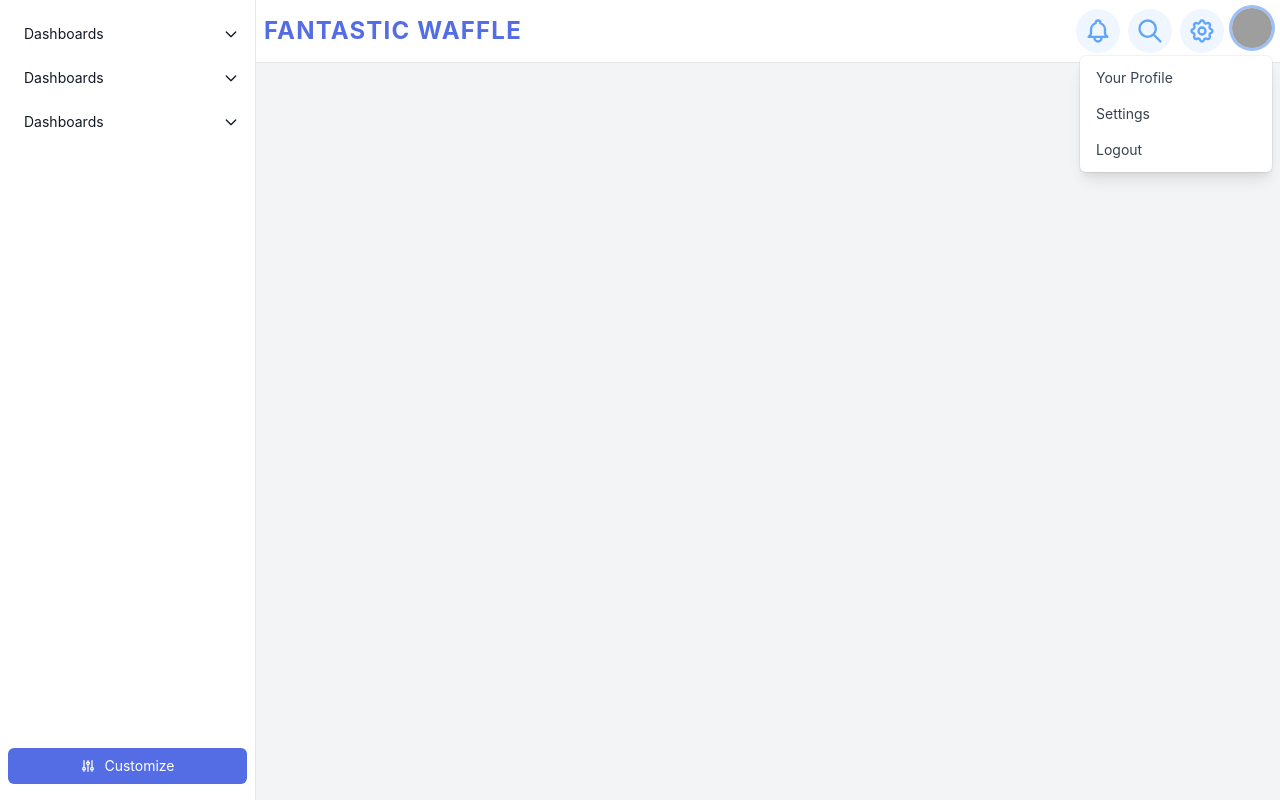
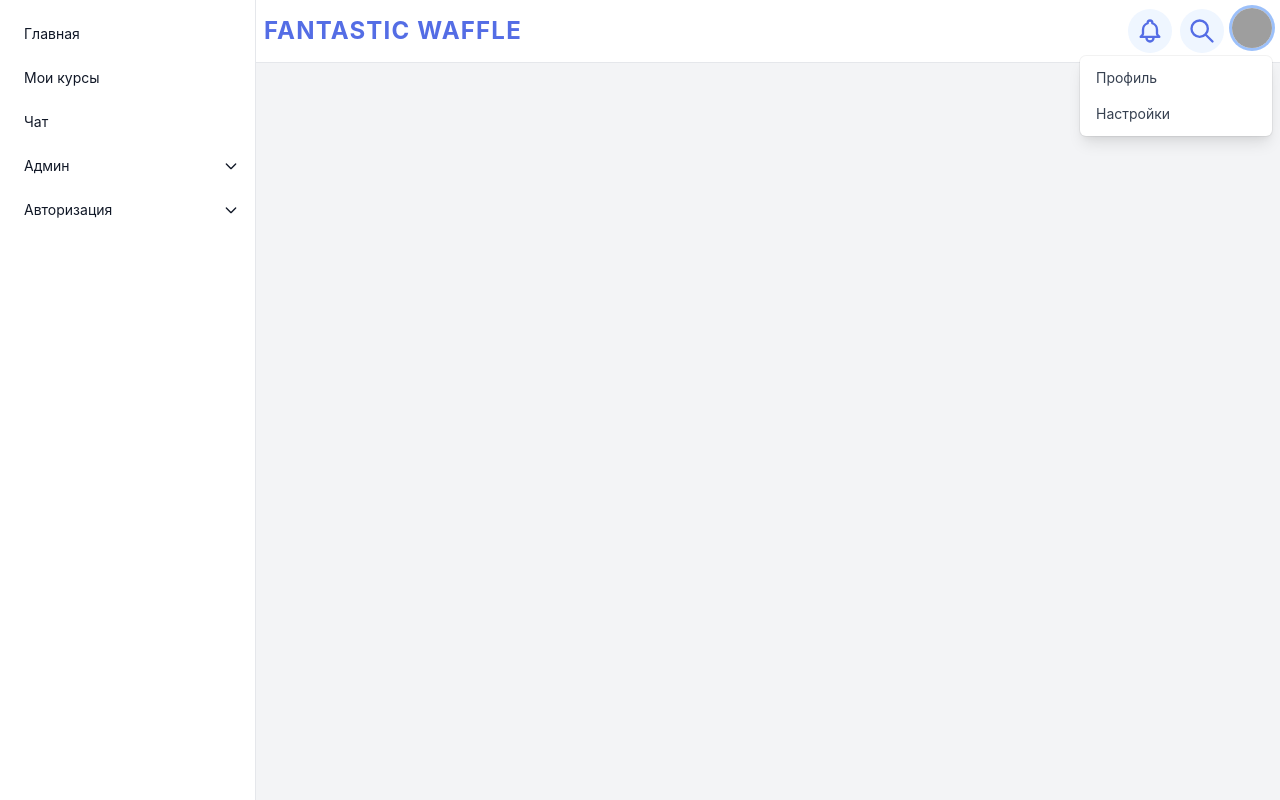
Before and after one commit to zvshka/fantastic-waffle, a Next.js app: page /dashboard in a window 1280 px wide. Both pictures are taken after a click on the button "User menu". Built offline with nearby package versions, Linux system fonts and the light colour scheme; grey boxes are pictures that could not be loaded.

Commit message:
Next.js Version

```diff
--- a/components/Dashboard/Dropdown.js
+++ b/components/Dashboard/Dropdown.js
@@ -9,7 +9,7 @@ export const Dropdown = ({text, icon, children}) => {
         setOpen(!open)
     }
 
-    return <div>
+    return <>
         <a
             onClick={handleOpen}
             className="flex items-center p-2 transition-colors
@@ -33,5 +33,5 @@ export const Dropdown = ({text, icon, children}) => {
         <div role="menu" className={`mt-2 space-y-2 px-7 ${open ? "block" : "hidden"}`} aria-label="Dashboards">
             {children}
         </div>
-    </div>
+    </>
 }
--- a/components/Dashboard/Layout.js
+++ b/components/Dashboard/Layout.js
@@ -1,43 +1,38 @@
 import {Sidebar} from "./Sidebar";
 import {Navbar} from "./Navbar";
 import {Dropdown} from "./Dropdown";
-import {SideLink} from "./SideLink";
+import {SideLink, SideLinkDropdown} from "./SideLink";
 
 const Urls = () => {
     return (
         <>
-            <Dropdown text="Dashboards">
-                <SideLink href="#">
-                    Default
-                </SideLink>
-                <SideLink href="#">
-                    Default
-                </SideLink>
-                <SideLink href="#">
-                    Default
-                </SideLink>
+            <SideLink>
+                Главная
+            </SideLink>
+            <SideLink>
+                Мои курсы
+            </SideLink>
+            <SideLink>
+                Чат
+            </SideLink>
+            <Dropdown text="Админ">
+                <SideLinkDropdown href="#">
+                    Таблица пользователей
+                </SideLinkDropdown>
+                <SideLinkDropdown href="#">
+                    Таблица курсов
+                </SideLinkDropdown>
+                <SideLinkDropdown href="#">
+                    Таблица задач
+                </SideLinkDropdown>
             </Dropdown>
-            <Dropdown text="Dashboards">
-                <SideLink href="#">
-                    Default
-                </SideLink>
-                <SideLink href="#">
-                    Default
-                </SideLink>
-                <SideLink href="#">
-                    Default
-                </SideLink>
-            </Dropdown>
-            <Dropdown text="Dashboards">
-                <SideLink href="#">
-                    Default
-                </SideLink>
-                <SideLink href="#">
-                    Default
-                </SideLink>
-                <SideLink href="#">
-                    Default
-                </SideLink>
+            <Dropdown text="Авторизация">
+                <SideLinkDropdown href="#">
+                    Сменить пароль
+                </SideLinkDropdown>
+                <SideLinkDropdown href="#">
+                    Выйти
+                </SideLinkDropdown>
             </Dropdown>
         </>
     )
--- a/components/Dashboard/Navbar.js
+++ b/components/Dashboard/Navbar.js
@@ -24,7 +24,7 @@ export const Navbar = ({children}) => {
             <div className="flex items-center justify-between p-2 border-b dark:border-blue-800">
                 <button
                     onClick={handleMainOpen}
-                    className="p-1 text-blue-400 transition-colors duration-200
+                    className="p-1 text-secondary transition-colors duration-200
                     rounded-md bg-blue-50 hover:text-blue-600 hover:bg-blue-100
                     dark:hover:text-light dark:hover:bg-blue-700 dark:bg-dark
                     md:hidden focus:outline-none focus:ring"
@@ -51,7 +51,7 @@ export const Navbar = ({children}) => {
 
                 <button
                     onClick={handleSubOpen}
-                    className="p-1 text-blue-400 transition-colors duration-200 rounded-md bg-blue-50
+                    className="p-1 text-secondary transition-colors duration-200 rounded-md bg-blue-50
                     hover:text-blue-600 hover:bg-blue-100 dark:hover:text-light dark:hover:bg-blue-700
                     dark:bg-dark md:hidden focus:outline-none focus:ring"
                 >
@@ -76,7 +76,7 @@ export const Navbar = ({children}) => {
 
                 <nav aria-label="Secondary" className="hidden space-x-2 md:flex md:items-center">
                     <button
-                        className="p-2 text-blue-400 transition-colors duration-200 rounded-full bg-blue-50
+                        className="p-2 text-secondary transition-colors duration-200 rounded-full bg-blue-50
                          hover:text-blue-600 hover:bg-blue-100 dark:hover:text-light dark:hover:bg-blue-700
                          dark:bg-dark focus:outline-none focus:bg-blue-100 dark:focus:bg-blue-700 focus:ring-blue-800"
                     >
@@ -98,7 +98,7 @@ export const Navbar = ({children}) => {
                         </svg>
                     </button>
                     <button
-                        className="p-2 text-blue-400 transition-colors duration-200 rounded-full
+                        className="p-2 text-secondary transition-colors duration-200 rounded-full
                         bg-blue-50 hover:text-blue-600 hover:bg-blue-100 dark:hover:text-light
                         dark:hover:bg-blue-700 dark:bg-dark focus:outline-none focus:bg-blue-100
                         dark:focus:bg-blue-700 focus:ring-blue-800"
@@ -117,35 +117,6 @@ export const Navbar = ({children}) => {
                                 strokeLinejoin="round"
                                 strokeWidth="2"
                                 d="M21 21l-6-6m2-5a7 7 0 11-14 0 7 7 0 0114 0z"
-                            />
-                        </svg>
-                    </button>
-                    <button
-                        className="p-2 text-blue-400 transition-colors duration-200 rounded-full
-                        bg-blue-50 hover:text-blue-600 hover:bg-blue-100 dark:hover:text-light
-                        dark:hover:bg-blue-700 dark:bg-dark focus:outline-none focus:bg-blue-100
-                        dark:focus:bg-blue-700 focus:ring-blue-800"
-                    >
-                        <span className="sr-only">Open settings panel</span>
-                        <svg
-                            className="w-7 h-7"
-                            xmlns="http://www.w3.org/2000/svg"
-                            fill="none"
-                            viewBox="0 0 24 24"
-                            stroke="currentColor"
-                            aria-hidden="true"
-                        >
-                            <path
-                                strokeLinecap="round"
-                                strokeLinejoin="round"
-                                strokeWidth="2"
-                                d="M10.325 4.317c.426-1.756 2.924-1.756 3.35 0a1.724 1.724 0 002.573 1.066c1.543-.94 3.31.826 2.37 2.37a1.724 1.724 0 001.065 2.572c1.756.426 1.756 2.924 0 3.35a1.724 1.724 0 00-1.066 2.573c.94 1.543-.826 3.31-2.37 2.37a1.724 1.724 0 00-2.572 1.065c-.426 1.756-2.924 1.756-3.35 0a1.724 1.724 0 00-2.573-1.066c-1.543.94-3.31-.826-2.37-2.37a1.724 1.724 0 00-1.065-2.572c-1.756-.426-1.756-2.924 0-3.35a1.724 1.724 0 001.066-2.573c-.94-1.543.826-3.31 2.37-2.37.996.608 2.296.07 2.572-1.065z"
-                            />
-                            <path
-                                strokeLinecap="round"
-                                strokeLinejoin="round"
-                                strokeWidth="2"
-                                d="M15 12a3 3 0 11-6 0 3 3 0 016 0z"
                             />
                         </svg>
                     </button>
@@ -178,21 +149,14 @@ export const Navbar = ({children}) => {
                                 role="menuitem"
                                 className="block px-4 py-2 text-sm text-gray-700 transition-colors hover:bg-gray-100 dark:text-light dark:hover:bg-blue-600"
                             >
-                                Your Profile
+                                Профиль
                             </a>
                             <a
                                 href="#"
                                 role="menuitem"
                                 className="block px-4 py-2 text-sm text-gray-700 transition-colors hover:bg-gray-100 dark:text-light dark:hover:bg-blue-600"
                             >
-                                Settings
-                            </a>
-                            <a
-                                href="#"
-                                role="menuitem"
-                                className="block px-4 py-2 text-sm text-gray-700 transition-colors hover:bg-gray-100 dark:text-light dark:hover:bg-blue-600"
-                            >
-                                Logout
+                                Настройки
                             </a>
                         </div>
                     </div>
--- a/components/Dashboard/SideLink.js
+++ b/components/Dashboard/SideLink.js
@@ -1,4 +1,4 @@
-export const SideLink = ({children, href}) => {
+export const SideLinkDropdown = ({children, href}) => {
     return <a
         href={href}
         role="menuitem"
@@ -9,3 +9,15 @@ export const SideLink = ({children, href}) => {
         {children}
     </a>
 }
+export const SideLink = ({children, icon, href}) => {
+    return <a
+        href={href}
+        className="flex items-center p-2 transition-colors
+            rounded-md dark:text-light hover:bg-secondary hover:text-white dark:hover:bg-blue-600"
+        role="button"
+        aria-haspopup="true"
+    >
+        <span aria-hidden="true">{icon}</span>
+        <span className="ml-2 text-sm"> {children} </span>
+    </a>
+}
--- a/components/Dashboard/Sidebar.js
+++ b/components/Dashboard/Sidebar.js
@@ -1,6 +1,3 @@
-import {Dropdown} from "./Dropdown";
-import {SideLink} from "./SideLink";
-
 export const Sidebar = ({children}) => {
     return (
         <aside className="flex-shrink-0 hidden w-64 bg-white border-r dark:border-primary dark:bg-darker md:block">
@@ -8,33 +5,33 @@ export const Sidebar = ({children}) => {
                 <nav aria-label="Main" className="flex-1 px-2 py-4 space-y-2 overflow-y-hidden hover:overflow-y-auto">
                     {children}
                 </nav>
-                <div className="flex-shrink-0 px-2 py-4 space-y-2">
-                    <button
-                        type="button"
-                        className="flex items-center justify-center w-full px-4 py-2 text-sm
-                        text-white bg-secondary rounded-md hover:bg-blue-800 focus:outline-none
-                        focus:ring focus:ring-blue-700 focus:ring-offset-1 focus:ring-offset-white d
-                        ark:focus:ring-offset-dark"
-                    >
-                        <span aria-hidden="true">
-                          <svg
-                              className="w-4 h-4 mr-2"
-                              xmlns="http://www.w3.org/2000/svg"
-                              fill="none"
-                              viewBox="0 0 24 24"
-                              stroke="currentColor"
-                          >
-                            <path
-                                strokeLinecap="round"
-                                strokeLinejoin="round"
-                                strokeWidth="2"
-                                d="M12 6V4m0 2a2 2 0 100 4m0-4a2 2 0 110 4m-6 8a2 2 0 100-4m0 4a2 2 0 110-4m0 4v2m0-6V4m6 6v10m6-2a2 2 0 100-4m0 4a2 2 0 110-4m0 4v2m0-6V4"
-                            />
-                          </svg>
-                        </span>
-                        <span>Customize</span>
-                    </button>
-                </div>
+                {/*<div className="flex-shrink-0 px-2 py-4 space-y-2">*/}
+                {/*    <button*/}
+                {/*        type="button"*/}
+                {/*        className="flex items-center justify-center w-full px-4 py-2 text-sm*/}
+                {/*        text-white bg-secondary rounded-md hover:bg-blue-800 focus:outline-none*/}
+                {/*        focus:ring focus:ring-blue-700 focus:ring-offset-1 focus:ring-offset-white d*/}
+                {/*        ark:focus:ring-offset-dark"*/}
+                {/*    >*/}
+                {/*        <span aria-hidden="true">*/}
+                {/*          <svg*/}
+                {/*              className="w-4 h-4 mr-2"*/}
+                {/*              xmlns="http://www.w3.org/2000/svg"*/}
+                {/*              fill="none"*/}
+                {/*              viewBox="0 0 24 24"*/}
+                {/*              stroke="currentColor"*/}
+                {/*          >*/}
+                {/*            <path*/}
+                {/*                strokeLinecap="round"*/}
+                {/*                strokeLinejoin="round"*/}
+                {/*                strokeWidth="2"*/}
+                {/*                d="M12 6V4m0 2a2 2 0 100 4m0-4a2 2 0 110 4m-6 8a2 2 0 100-4m0 4a2 2 0 110-4m0 4v2m0-6V4m6 6v10m6-2a2 2 0 100-4m0 4a2 2 0 110-4m0 4v2m0-6V4"*/}
+                {/*            />*/}
+                {/*          </svg>*/}
+                {/*        </span>*/}
+                {/*        <span>Customize</span>*/}
+                {/*    </button>*/}
+                {/*</div>*/}
             </div>
         </aside>
     )
```
Lines whose indentation alone changed are shown as unchanged.
